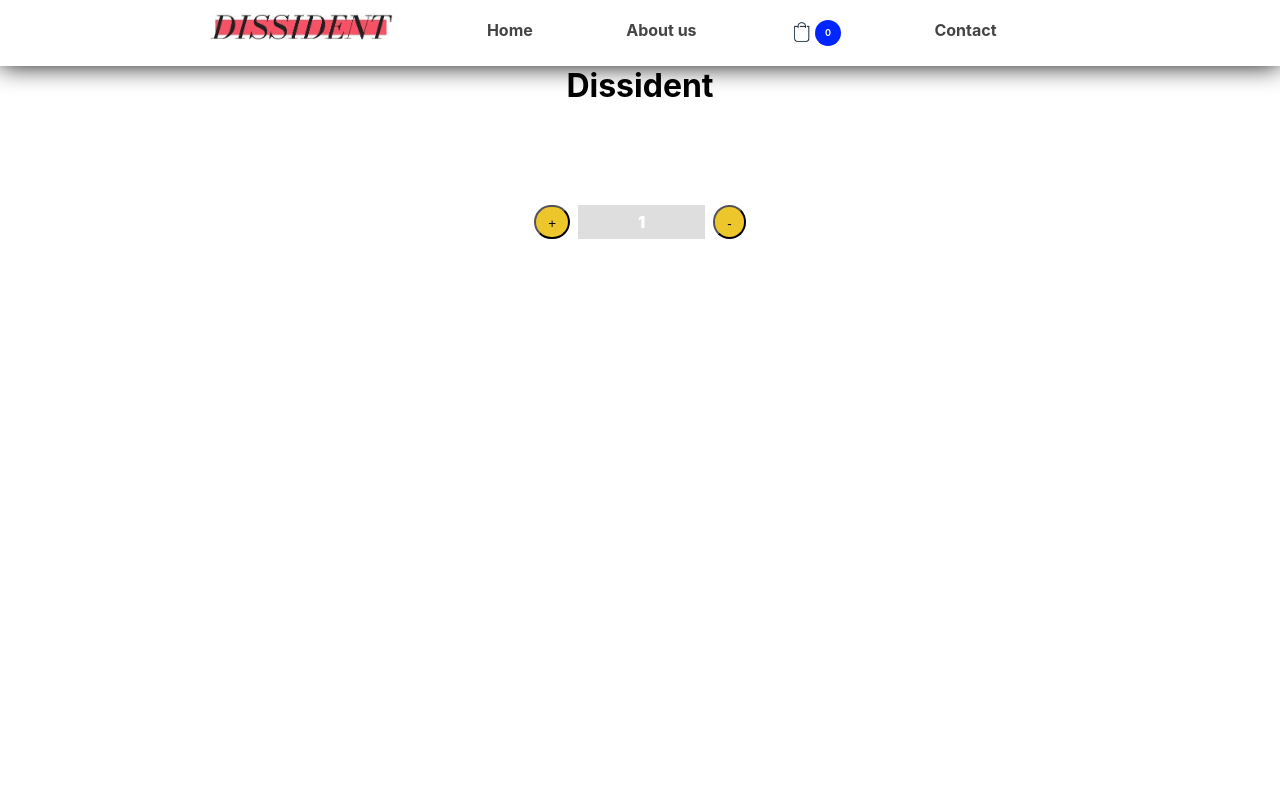
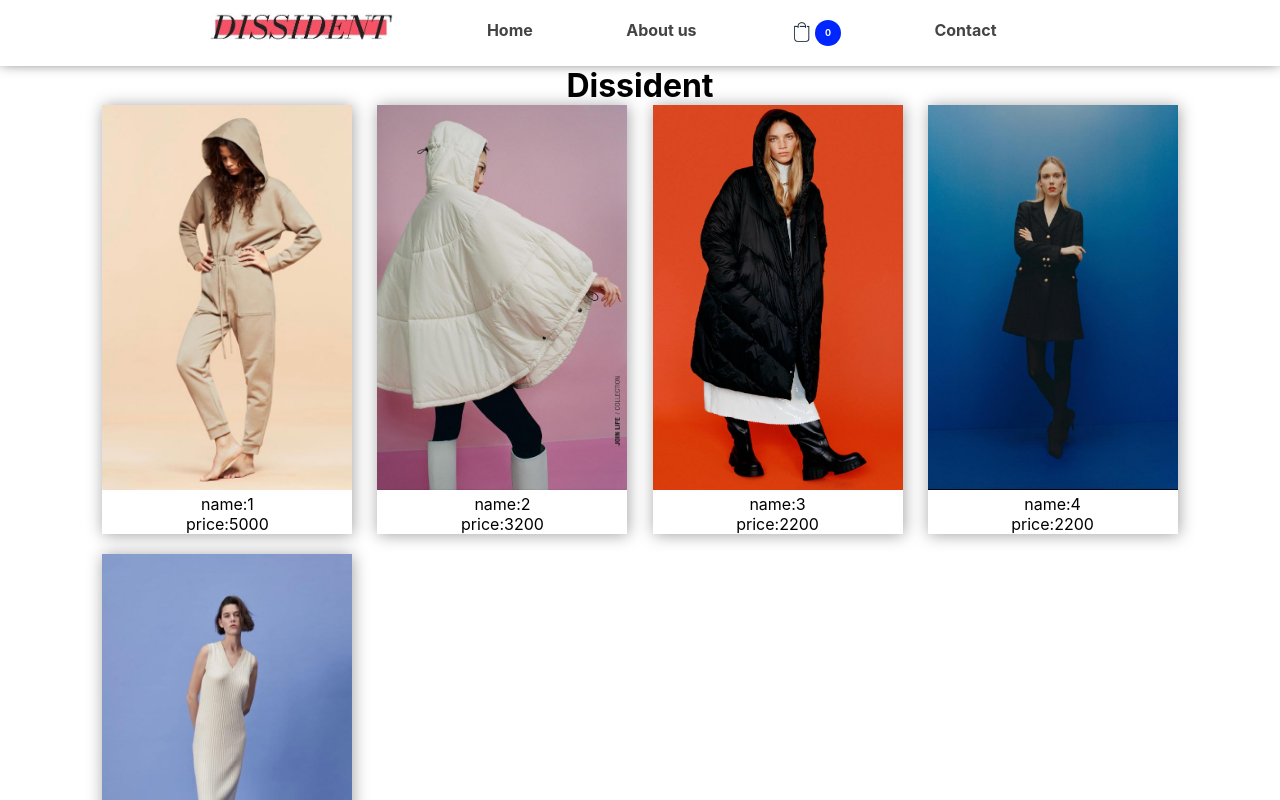
Before and after one commit to GasparAmato/dissidence, a React (Create React App) app in the folder prueba/: page / in a window 1280 px wide. Shown: the top 800 px of the page. Built offline with nearby package versions, Linux system fonts and the light colour scheme.

Commit message:
version 7

```diff
--- a/prueba/src/App.css
+++ b/prueba/src/App.css
@@ -37,9 +37,9 @@ nav::after{
   content: '';
   background-color: black;
   width: 100%;
-  height: 65px;
+  height: 60px;
   z-index: -1;
-  filter: blur(13px);
+  filter: blur(8px);
 }
 
 
@@ -122,3 +122,24 @@ height: auto;
   padding: 7px 12px 5px 12px;
   border-radius: 200px;
 }
+/* ITEMS */
+.card-container{
+  display: flex;
+  flex-wrap: wrap;
+  justify-content: space-between;
+
+  margin: 0 8% 0 8%;
+
+}
+
+
+
+
+.card img{
+  width: 250px;
+  height: 385px;
+}
+.card{
+  box-shadow: 1px 1px 15px rgba(0, 0, 0, 0.37);
+  margin-bottom: 20px;
+}
--- /dev/null
+++ b/prueba/src/componentes/Main/item.jsx
@@ -0,0 +1,21 @@
+import React from "react";
+
+const Item = ({id, name, price, img}) => {
+    const as = id;
+
+return(
+    <>
+    {id &&
+        <div className={[as, "card "].join(' ')} >
+    <div>
+        <img src={img} alt="" />
+        <div>name:{name}</div>
+        <div>price:{price}</div>
+
+    </div>
+</div>}
+</>
+)
+}
+
+    export default Item;
--- a/prueba/src/componentes/Main/itemCount.jsx
+++ b/prueba/src/componentes/Main/itemCount.jsx
@@ -18,7 +18,6 @@ number > initial && setNumber(number-1)
 <button  onClick={suma} className="plus-btn">+</button>
 <div className="shown-number">{number}</div>
 <button  onClick={resta} className="min-btn">-</button>
-
 </div>
 
 
--- a/prueba/src/componentes/Main/itemList.jsx
+++ b/prueba/src/componentes/Main/itemList.jsx
@@ -1,18 +1,89 @@
-import React from 'react'
+import React, {useState, useEffect} from 'react';
+import Item from './item';
 
-const ItemList = () => {
-    return(
+// imagenes importadas
+import Img1 from '../../assets/imgProducts/imagen-producto-1.jpg'
+import Img2 from '../../assets/imgProducts/imagen-producto-2.jpg'
+import Img3 from '../../assets/imgProducts/imagen-producto-3.jpg'
+import Img4 from '../../assets/imgProducts/imagen-producto-4.jpg'
+import Img5 from '../../assets/imgProducts/imagen-producto-5.jpg'
 
-    <div>
-        <ul>
-            <li></li>
-            <li></li>
-            <li></li>
-            <li></li>
-            <li></li>
-        </ul>
-    </div>
-    );
-    };
+
+
+
+
+const ItemList = () =>{
+
+
+    const arrayProducts =   [{
+        "id":"one",
+        "name":"1",
+        "price": 5000,
+        "img":Img1
+        },
+
+        {
+          "id":"two",
+          "name":"2",
+          "price": 3200,
+          "img":Img2
+          },
+          {
+            "id":"three",
+            "name":"3",
+            "price": 2200,
+            "img":Img3
+            },{
+                "id":"four",
+                "name":"4",
+                "price": 2200,
+                "img":Img4
+                },{
+                    "id":"five",
+                    "name":"5",
+                    "price": 2200,
+                    "img":Img5
+                    }
+                    // ,{
+                    //     "id":"6",
+                    //     "name":"6",
+                    //     "price": 2200,
+                    //     "img":""
+                    //     }
+                    ]
+
+
+                        const [lista, setLista] = useState([]);
+
+                        const promiseProducts = () =>{
+                            return new Promise((resolve)=>{
+                                setTimeout(() => resolve(arrayProducts))
+                            }); };
+                        useEffect(()=> {
+                        // eslint-disable-next-line
+                        promiseProducts().then((p) => {setLista(p)} )},[])
+
+
+
+
+
+
+
+
+
+// (datos) =>  datos
+return(
+<div className="super-container">
+    <div className="card-container">
+
+                      <Item/>
+                      {lista.map((u) => (<Item id={u.id} name={u.name} img={u.img} price={u.price}/>))}
+
+      </div>
+</div>
+)
+
+
+};
 
     export default ItemList;
```
Also changed, not shown: prueba/src/componentes/Main/products.json (deleted, +0 -34 lines).
